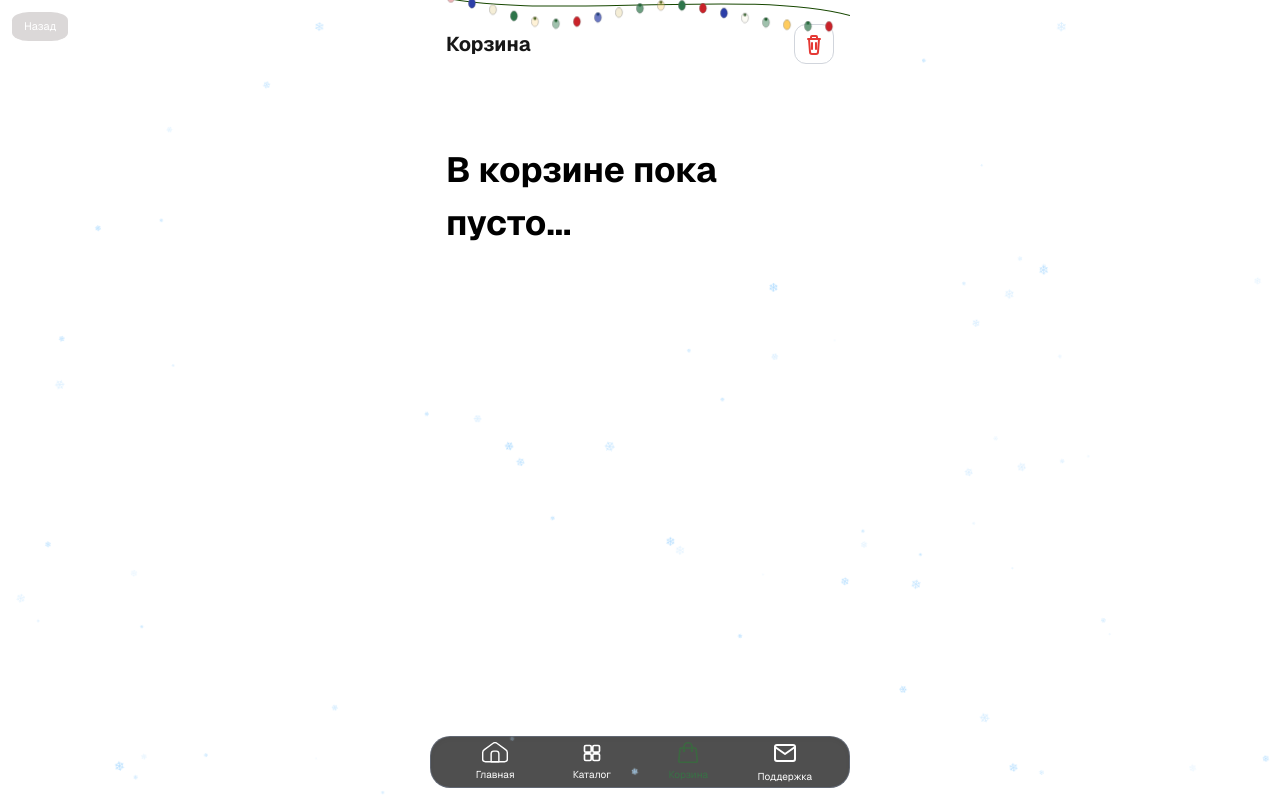
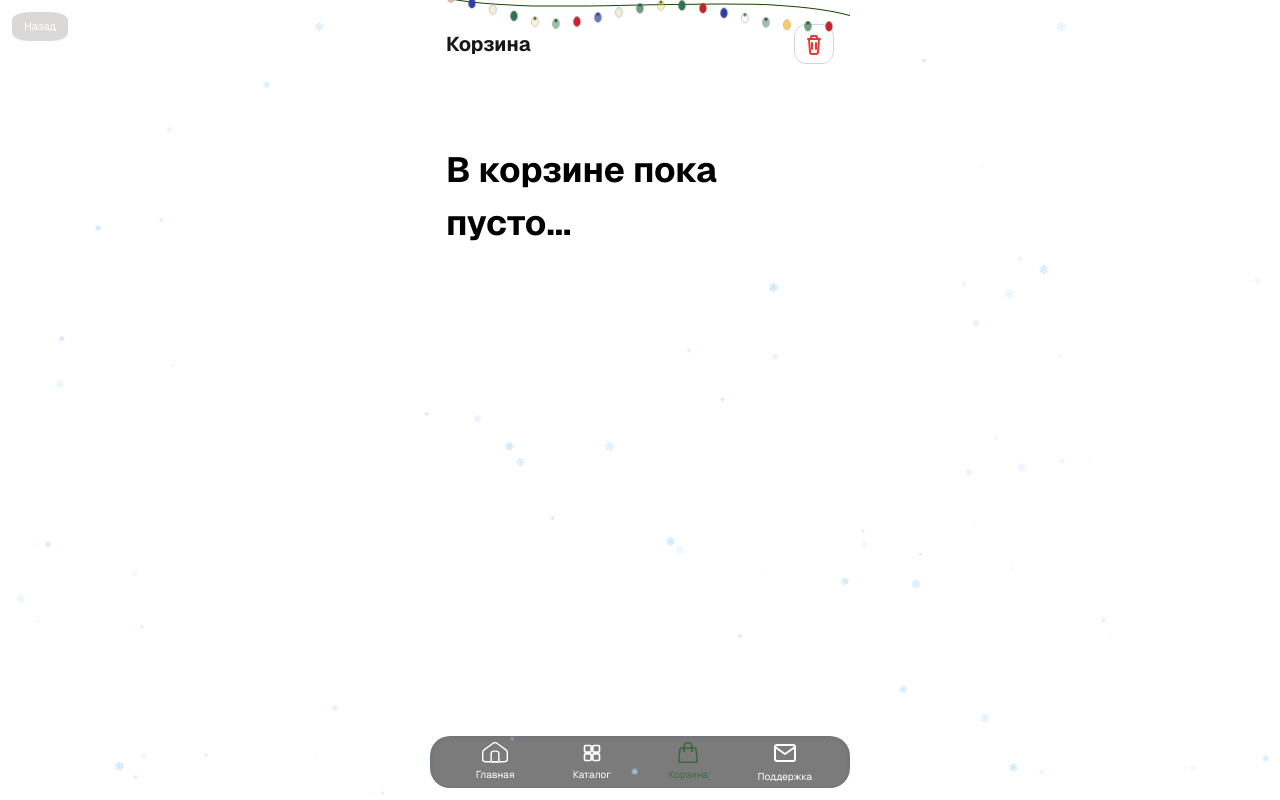
Before and after one commit to elina5160-hash/tram, a Next.js app in the folder frontend/: page /cart in a window 1280 px wide. Built offline with nearby package versions, Linux system fonts and the light colour scheme.

Commit message:
UI Fix: Make bottom banner blur more transparent and redirect contest back button to catalog

```diff
--- a/frontend/app/contest/page.tsx
+++ b/frontend/app/contest/page.tsx
@@ -60,7 +60,7 @@ function ContestContent() {
 
     return (
         <main className="min-h-screen bg-[#FDF8F5] pb-20 relative overflow-hidden">
-            <BackButton />
+            <BackButton href="/catalog" />
 
             {/* Header */}
             <div className="pt-6 px-4 mb-6 relative z-10">
--- a/frontend/components/ui/back-button.tsx
+++ b/frontend/components/ui/back-button.tsx
@@ -2,10 +2,10 @@
 
 import { useRouter } from "next/navigation"
 
-export default function BackButton() {
+export default function BackButton({ href = "/shop" }: { href?: string }) {
   const router = useRouter()
   const onClick = () => {
-    router.push("/shop")
+    router.push(href)
   }
 
   return (
--- a/frontend/components/ui/bottom-banner.tsx
+++ b/frontend/components/ui/bottom-banner.tsx
@@ -75,7 +75,7 @@ export default function BottomBanner() {
 
   return (
     <div className="fixed inset-x-0 bottom-0 z-20 w-full flex items-center justify-center px-3">
-      <div className="relative w-full max-w-[420px] h-[52px] rounded-[20px] bg-[#232323]/80 backdrop-blur-md border border-gray-500/70 shadow-inner mb-[12px] px-4 flex items-center justify-between overflow-hidden">
+      <div className="relative w-full max-w-[420px] h-[52px] rounded-[20px] bg-[#232323]/60 backdrop-blur-xl border border-gray-500/70 shadow-inner mb-[12px] px-4 flex items-center justify-between overflow-hidden">
 
         {homeItem?.enabled !== false && (
           <Item
```
